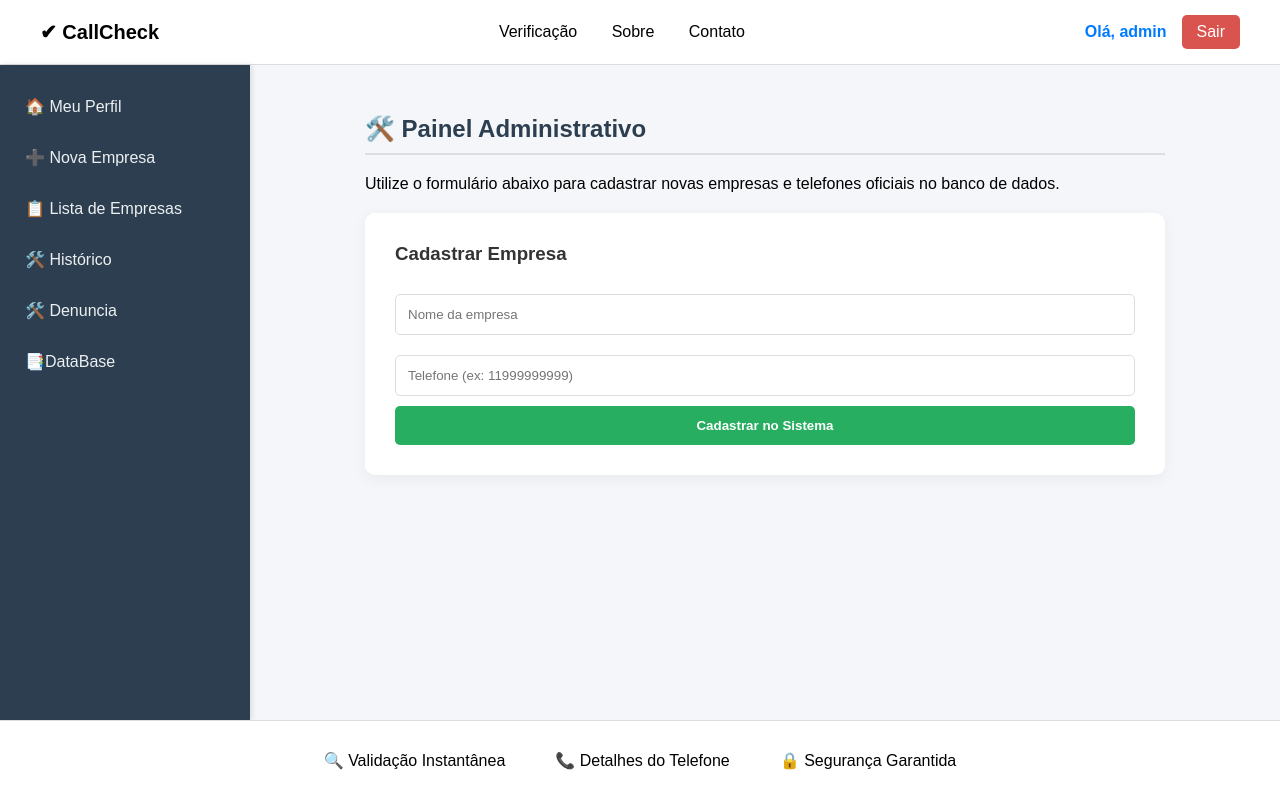
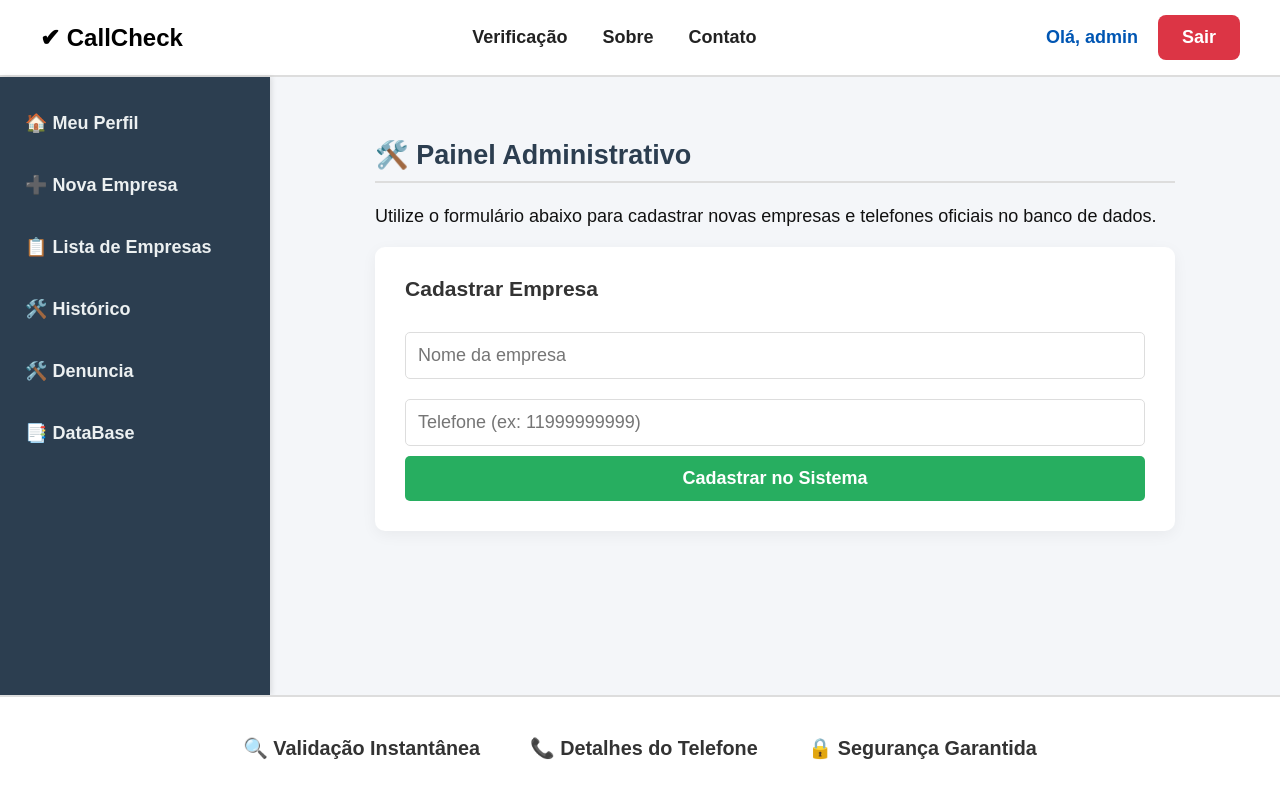
Before and after one commit to dealkis/CallCheck, a Flask app: page /admin in a window 1280 px wide. Run offline with Flask 3, Linux system fonts and the light colour scheme; the visitor is signed in with stand-in values (Sample User, id 1); some libraries are stand-ins or nearby versions.

Commit message:
Atualizar o base.html

```diff
--- a/templates/base.html
+++ b/templates/base.html
@@ -5,63 +5,66 @@
     <meta name="viewport" content="width=device-width, initial-scale=1.0">
     <title>CallCheck - Verificador</title>
     <style>
-        /* Ajuste no body para garantir que o rodapé vá para o fim da página */
-        body { margin: 0; font-family: Arial; background: #f4f6f9; display: flex; flex-direction: column; min-height: 100vh; }
-
-        header { display: flex; justify-content: space-between; align-items: center; padding: 15px 40px; background: white; border-bottom: 1px solid #ddd; }
-        .logo { font-weight: bold; font-size: 20px; }
-        nav a { margin: 0 15px; text-decoration: none; color: black; }
-        .login-btn { padding: 8px 15px; background: #000; color: #fff; border: none; cursor: pointer; border-radius: 5px; text-decoration: none; }
-
-        /* =========================================
-           NOVAS CLASSES PARA LAYOUT E BARRA LATERAL
-           ========================================= */
-        .wrapper { display: flex; flex: 1; } /* Flex para alinhar sidebar e conteúdo lado a lado */
-
-        .sidebar {
-            width: 230px;
-            background: #2c3e50; /* Azul escuro elegante */
-            padding: 20px 10px;
-            box-shadow: 2px 0 5px rgba(0,0,0,0.1);
+        /* Acessibilidade: Fontes Maiores e Alto Contraste */
+        body {
+            margin: 0;
+            font-family: Arial, sans-serif;
+            background: #f4f6f9;
+            display: flex;
+            flex-direction: column;
+            min-height: 100vh;
+            font-size: 18px; /* Melhoria de Acessibilidade */
+            color: #111; /* Contraste Alto */
         }
 
-        .sidebar a {
-            display: block;
-            color: #ecf0f1;
-            padding: 12px 15px;
+        header { display: flex; justify-content: space-between; align-items: center; padding: 15px 40px; background: white; border-bottom: 2px solid #ddd; }
+        .logo { font-weight: bold; font-size: 24px; color: #000; }
+        nav a { margin: 0 15px; text-decoration: none; color: #222; font-weight: bold; font-size: 18px; transition: color 0.3s; }
+        nav a:hover { color: #0056b3; }
+
+        .login-btn, button, input[type="submit"] {
+            padding: 12px 24px; /* Botões maiores */
+            background: #000;
+            color: #fff;
+            border: none;
+            cursor: pointer;
+            border-radius: 8px;
             text-decoration: none;
-            border-radius: 5px;
-            margin-bottom: 8px;
+            font-size: 18px; /* Acessibilidade */
+            font-weight: bold;
             transition: background 0.3s;
         }
+        button:hover, .login-btn:hover { background: #333; }
 
-        .sidebar a:hover {
-            background: #34495e; /* Destaque ao passar o mouse */
-        }
+        input { font-size: 18px; padding: 12px; } /* Inputs maiores */
 
-        .content-area {
-            flex: 1; /* Ocupa todo o resto do espaço lateral */
-            padding: 30px;
-            box-sizing: border-box;
-        }
-        /* ========================================= */
+        .wrapper { display: flex; flex: 1; }
 
-        /* Estilos originais mantidos */
-        .hero { text-align: center; padding: 40px; }
-        .form-box input { padding: 10px; margin: 10px; width: 250px; border: 1px solid #ccc; border-radius: 4px; }
-        .form-box button { padding: 10px 20px; cursor: pointer; background: #000; color: #fff; border: none; border-radius: 4px; }
-        .resultado { display: flex; align-items: flex-start; gap: 20px; background: white; margin: 30px auto; padding: 20px; width: 50%; border-radius: 10px; box-shadow: 0 2px 10px rgba(0,0,0,0.1); }
-        .icone { font-size: 40px; }
+        .sidebar { width: 250px; background: #2c3e50; padding: 20px 10px; box-shadow: 2px 0 5px rgba(0,0,0,0.1); }
+        .sidebar a { display: block; color: #ecf0f1; padding: 15px; text-decoration: none; border-radius: 5px; margin-bottom: 10px; font-weight: bold; font-size: 18px; transition: background 0.3s; }
+        .sidebar a:hover { background: #34495e; }
+
+        .content-area { flex: 1; padding: 40px; box-sizing: border-box; }
+
+        .hero { text-align: center; padding: 50px 20px; }
+        .hero h1 { font-size: 2.2em; color: #111; margin-bottom: 20px; }
+        .form-box input { margin: 10px; border: 2px solid #ccc; border-radius: 8px; }
+
+        .resultado { display: flex; align-items: flex-start; gap: 20px; background: white; margin: 30px auto; padding: 30px; width: 60%; border-radius: 12px; box-shadow: 0 4px 15px rgba(0,0,0,0.1); font-size: 1.1em; }
+        .icone { font-size: 50px; }
         .info { flex: 1; }
-        .colunas { display: flex; gap: 40px; margin-top: 15px; }
+        .colunas { display: flex; gap: 40px; margin-top: 20px; }
         .coluna { flex: 1; }
-        .sucesso { border-left: 5px solid green; }
-        .erro { border-left: 5px solid red; }
-        .alerta { border-left: 5px solid orange; }
-        ul { padding-left: 20px; }
 
-        /* Ajuste nas features para colar no fundo */
-        .features { display: flex; justify-content: center; gap: 50px; padding: 30px 0; margin-top: auto; border-top: 1px solid #ddd; background: white;}
+        /* SISTEMA DE SEMÁFORO - ACESSIBILIDADE */
+        .sucesso { border-left: 10px solid #28a745; background-color: #f0fdf4; color: #155724; } /* 🟢 Verde */
+        .alerta { border-left: 10px solid #ffc107; background-color: #fffbeb; color: #856404; } /* 🟡 Amarelo */
+        .risco { border-left: 10px solid #dc3545; background-color: #fef2f2; color: #721c24; } /* 🔴 Vermelho */
+        .erro { border-left: 10px solid #dc3545; background-color: #fef2f2; color: #721c24; }
+
+        ul { padding-left: 25px; line-height: 1.6; }
+
+        .features { display: flex; justify-content: center; gap: 50px; padding: 40px 0; margin-top: auto; border-top: 2px solid #ddd; background: white; font-size: 1.1em; font-weight: bold; color: #333;}
     </style>
 </head>
 <body>
@@ -74,23 +77,19 @@
         <a href="{{ url_for('contato') }}">Contato</a>
     </nav>
 
-    <!-- MENU DINÂMICO COM NOME DO USUÁRIO -->
     {% if session.get('usuario_logado') %}
-        <div style="display: flex; align-items: center; gap: 15px;">
-            <a href="{{ url_for('perfil_usuario') }}" style="text-decoration: none; color: #007bff; font-weight: bold;">
+        <div style="display: flex; align-items: center; gap: 20px;">
+            <a href="{{ url_for('perfil_usuario') }}" style="text-decoration: none; color: #0056b3; font-weight: bold;">
                 Olá, {{ session['usuario_logado'] }}
             </a>
-            <a href="{{ url_for('logout') }}" class="login-btn" style="background: #d9534f;">Sair</a>
+            <a href="{{ url_for('logout') }}" class="login-btn" style="background: #dc3545;">Sair</a>
         </div>
     {% else %}
         <a href="{{ url_for('login') }}" class="login-btn">Login</a>
     {% endif %}
 </header>
 
-<!-- CONTEINER PRINCIPAL (DIVIDE A TELA EM DUAS PARTES) -->
 <div class="wrapper">
-
-    <!-- BARRA LATERAL (Aparece apenas na página de usuário ou páginas de admin) -->
     {% if request.endpoint in ['perfil_usuario', 'admin', 'listar_empresas', 'historico', 'gerenciar_empresa', 'editar_empresa', 'denuncia'] %}
     <aside class="sidebar">
         <a href="{{ url_for('perfil_usuario') }}">🏠 Meu Perfil</a>
@@ -98,16 +97,14 @@
         <a href="{{ url_for('listar_empresas') }}">📋 Lista de Empresas</a>
         <a href="{{ url_for('historico') }}">🛠️ Histórico</a>
         <a href="{{ url_for('denuncia') }}">🛠️ Denuncia</a>
-        <a href="{{ url_for('database_view') }}"> 📑DataBase</a>
+        <a href="{{ url_for('database_view') }}"> 📑 DataBase</a>
     </aside>
     {% endif %}
 
-    <!-- ÁREA DE CONTEÚDO (Onde o bloco das outras páginas será renderizado) -->
     <main class="content-area">
         {% block content %}
         {% endblock %}
     </main>
-
 </div>
 
 <section class="features">
```
